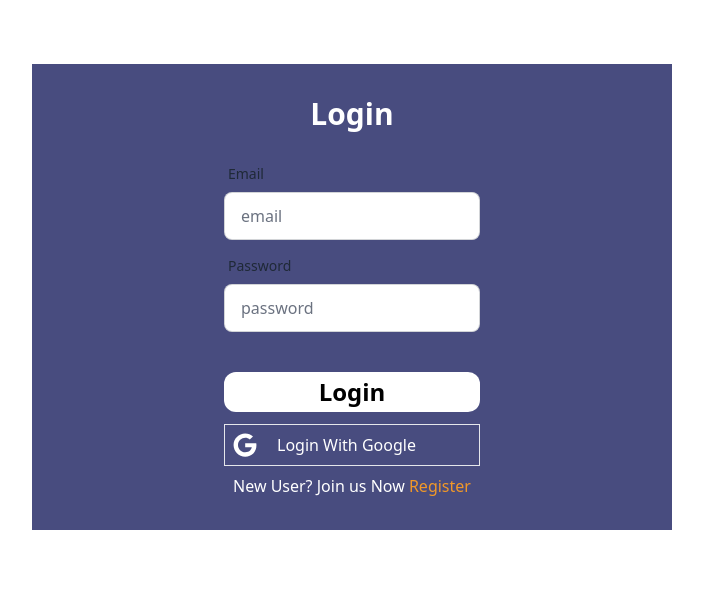
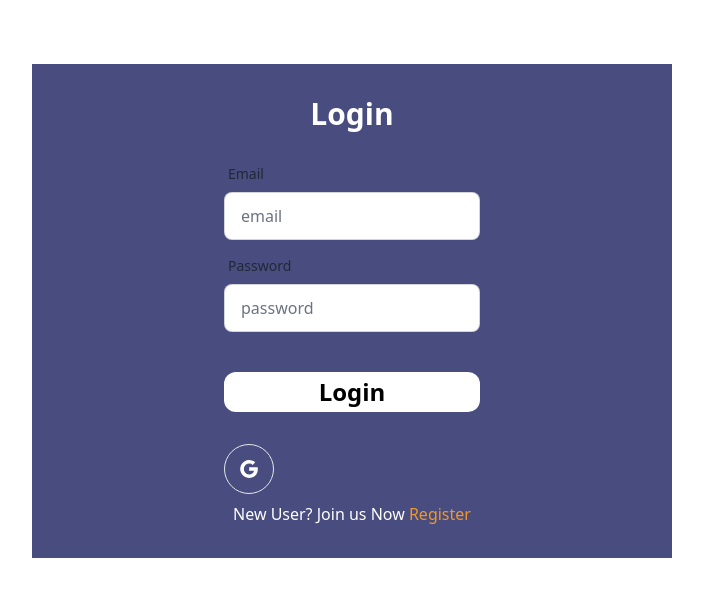
Before and after one commit to Jahid2121/getting-things-done, a React (Vite) app: page /login in a window 1280 px wide. Shown: the top 596 px of the page, without its empty margins (288-991 px from the left). Built offline with nearby package versions, Linux system fonts and the light colour scheme; no server answers.

Commit message:
Social Login add

```diff
--- a/src/Pages/Login/Login.jsx
+++ b/src/Pages/Login/Login.jsx
@@ -3,6 +3,7 @@ import { Link, useLocation, useNavigate } from "react-router-dom";
 import UseAuth from "../../hooks/UseAuth";
 import { FaGoogle } from "react-icons/fa";
 import Swal from "sweetalert2";
+import SocialLogin from "../../components/SocialLogin";
 
 
 const Login = () => {
@@ -95,15 +96,15 @@ const Login = () => {
             name=""
             id=""
           />
-
-         <div onClick={handleGoogleLogin} className="flex hover:cursor-pointer items-center gap-3 border mt-3 ">
+          <SocialLogin />
+         {/* <div onClick={handleGoogleLogin} className="flex hover:cursor-pointer items-center gap-3 border mt-3 ">
          <div className="text-2xl m-2">
          <FaGoogle />
          </div>
          <span>
          Login With Google
          </span>
-         </div>
+         </div> */}
     <div className="flex justify-center">
     </div>
         </div>
--- a/src/Pages/Register/Register.jsx
+++ b/src/Pages/Register/Register.jsx
@@ -5,6 +5,7 @@ import useAxiosPublic from "../../hooks/UseAxiosPublic";
 import UseAuth from "../../hooks/UseAuth";
 import { FaGoogle } from "react-icons/fa";
 import Swal from "sweetalert2";
+import SocialLogin from "../../components/SocialLogin";
 
 
 const Register = () => {
@@ -161,9 +162,10 @@ const Register = () => {
           <Link className="text-customOrange font-medium" to="/login">
             Login
           </Link>
-          <div className="text-3xl">
+          <SocialLogin />
+          {/* <div className="text-3xl">
           <FaGoogle />
-          </div>
+          </div> */}
         </span>
       </form>
     </div>
--- /dev/null
+++ b/src/components/SocialLogin.jsx
@@ -0,0 +1,64 @@
+import Swal from "sweetalert2";
+import { useNavigate } from "react-router-dom";
+import useAxiosPublic from "../hooks/UseAxiosPublic";
+import UseAuth from "../hooks/UseAuth";
+
+const SocialLogin = () => {
+    const {googleLogin} = UseAuth();
+    const axiosPublic = useAxiosPublic()
+    const navigate = useNavigate()
+    const from = location.state?.from?.pathname || '/'
+
+    const handleGoogleLogin = () => {
+        googleLogin()
+        .then(result => {
+            console.log(result.user);
+            const userData = {
+              name: result.user?.displayName,
+              email: result.user?.email,
+
+            }
+            axiosPublic.post('/users', userData)
+            .then(res => {
+              if(res.data){
+
+                Swal.fire({
+                    position: "center",
+                    icon: "success",
+                    title: "User logged in successfully",
+                    showConfirmButton: false,
+                    timer: 1500
+                  });
+                navigate(from, {replace: true})
+
+              }
+
+            })
+        })
+        .catch(error => {
+            console.log(error);
+        })
+    }
+
+  return (
+    <div>
+      <button
+        onClick={handleGoogleLogin}
+        className="hover:bg-custom-yellow p-3 mt-8 mr-5 border text-2xl rounded-full"
+      >
+        <svg
+          stroke="currentColor"
+          fill="currentColor"
+          viewBox="0 0 1024 1024"
+          height="1em"
+          width="1em"
+          xmlns="http://www.w3.org/2000/svg"
+        >
+          <path d="M881 442.4H519.7v148.5h206.4c-8.9 48-35.9 88.6-76.6 115.8-34.4 23-78.3 36.6-129.9 36.6-99.9 0-184.4-67.5-214.6-158.2-7.6-23-12-47.6-12-72.9s4.4-49.9 12-72.9c30.3-90.6 114.8-158.1 214.7-158.1 56.3 0 106.8 19.4 146.6 57.4l110-110.1c-66.5-62-153.2-100-256.6-100-149.9 0-279.6 86-342.7 211.4-26 51.8-40.8 110.4-40.8 172.4S151 632.8 177 684.6C240.1 810 369.8 896 519.7 896c103.6 0 190.4-34.4 253.8-93 72.5-66.8 114.4-165.2 114.4-282.1 0-27.2-2.4-53.3-6.9-78.5z"></path>
+        </svg>
+      </button>
+    </div>
+  );
+};
+
+export default SocialLogin;
```
